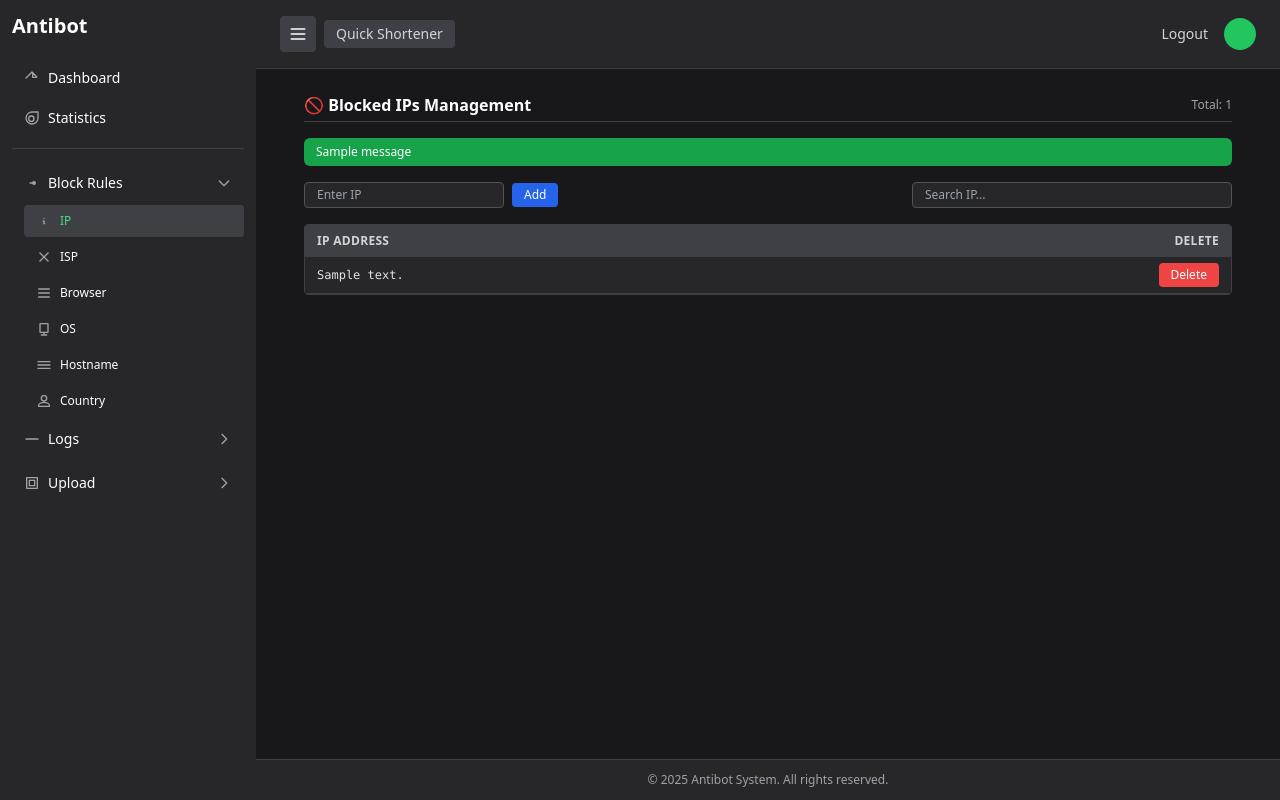
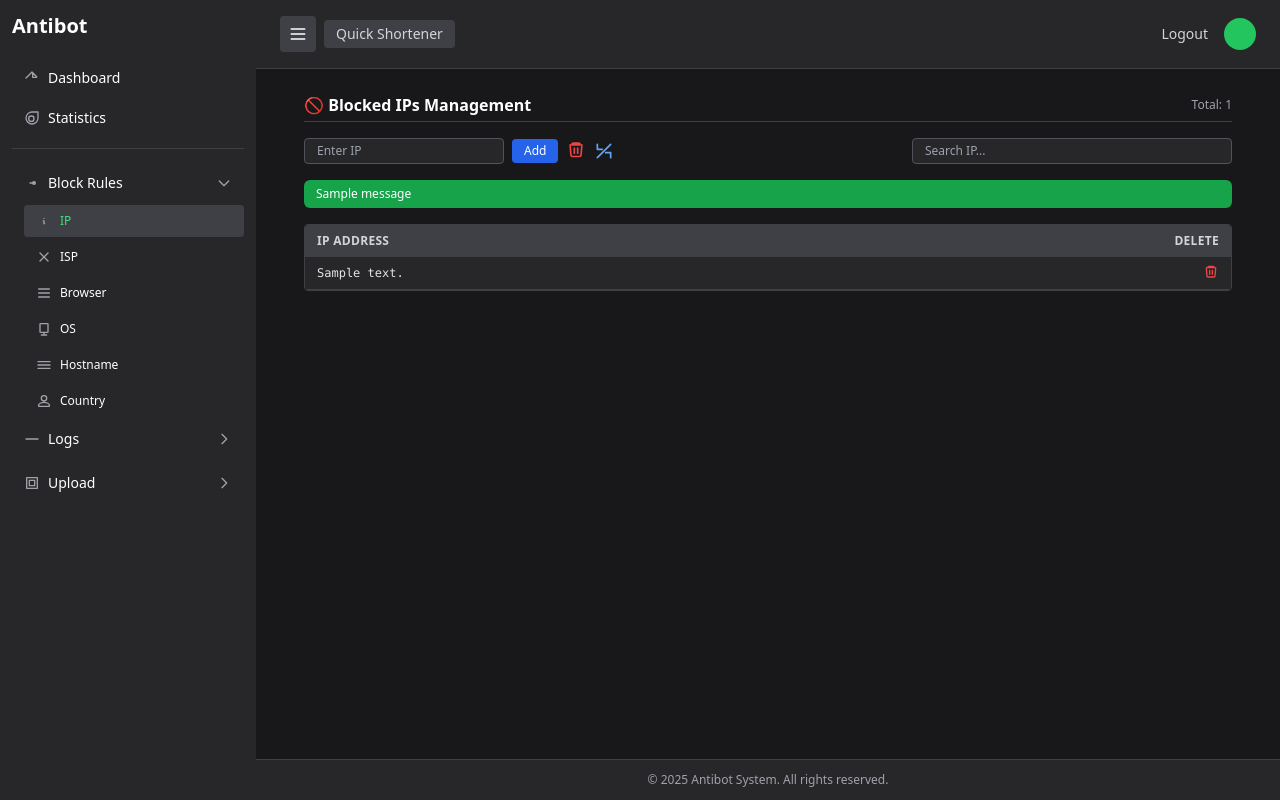
Before and after one commit to nobodycp/antibot, a Django app: page /dashboard/blocked-ips/ in a window 1280 px wide. Run offline with Django 4.2, Linux system fonts and the light colour scheme; a user stored in the database is signed in; tables that the repository leaves empty hold one stand-in row (values such as "Sample post"); one stand-in notice (Sample message) is shown; some libraries are stand-ins or nearby versions.

Commit message:
🔁 Sync local changes to GitHub (2025-06-02 06:40:29)

```diff
--- a/templates/blocked_ips.html
+++ b/templates/blocked_ips.html
@@ -9,25 +9,11 @@
     <span class="text-xs font-normal text-zinc-400">Total: {{ blocked_ips|length }}</span>
   </h1>
 
-  <!-- Feedback Messages -->
-  {% if messages %}
-    <div class="space-y-2 mb-4">
-      {% for message in messages %}
-        <div class="px-3 py-1.5 rounded-md text-xs {{ message.tags }}
-                    {% if message.tags == 'success' %}bg-green-600 text-white
-                    {% elif message.tags == 'warning' %}bg-yellow-600 text-white
-                    {% elif message.tags == 'error' %}bg-red-600 text-white
-                    {% endif %}">
-          {{ message }}
-        </div>
-      {% endfor %}
-    </div>
-  {% endif %}
-
-  <!-- Input Row -->
+  <!-- Controls Row -->
   <div class="flex flex-col md:flex-row md:items-center md:justify-between gap-2 mb-4">
+    <div class="flex items-center gap-2">
       <!-- Add IP Form -->
-    <form method="post" class="flex flex-wrap items-center gap-2">
+      <form method="post" class="flex flex-wrap items-center gap-2" hx-post="{% url 'blocked_ips' %}" hx-target="#blocked-ips-wrapper" hx-swap="outerHTML">
         {% csrf_token %}
         <input type="text" name="ip_address" placeholder="Enter IP"
                class="px-3 py-1 bg-zinc-800 border border-zinc-600 rounded text-xs text-white focus:outline-none focus:ring-1 focus:ring-blue-500" />
@@ -35,49 +21,101 @@
                 class="bg-blue-600 hover:bg-blue-700 text-white px-3 py-1 rounded text-xs">Add</button>
       </form>
 
+      <!-- Delete All Button -->
+      <form method="post" hx-post="{% url 'blocked_ips' %}" hx-target="#blocked-ips-wrapper" hx-swap="outerHTML">
+        {% csrf_token %}
+        <input type="hidden" name="delete_all" value="1">
+        <div class="relative group">
+          <button type="submit" class="text-red-500 hover:text-red-700" onclick="return confirmDeleteAll(event);">
+            <svg xmlns="http://www.w3.org/2000/svg" class="w-5 h-5" fill="none" viewBox="0 0 24 24" stroke="currentColor" stroke-width="2">
+              <title>Delete All</title>
+              <path stroke-linecap="round" stroke-linejoin="round" d="M19 7l-.867 12.142A2 2 0 0116.138 21H7.862a2 2 0 01-1.995-1.858L5 7m5 4v6m4-6v6M9 7h6m2 0a2 2 0 00-2-2H9a2 2 0 00-2 2h10z" />
+            </svg>
+          </button>
+        </div>
+      </form>
+
+      <!-- Refresh Button -->
+      <div class="relative group">
+        <a href="#" hx-get="{% url 'blocked_ips_partial' %}" hx-target="#blocked-ips-wrapper" hx-swap="outerHTML" class="text-blue-400 hover:text-blue-600">
+          <svg title="Refresh" xmlns="http://www.w3.org/2000/svg" class="w-5 h-5" fill="none" viewBox="0 0 24 24" stroke="currentColor" stroke-width="2">
+            <path stroke-linecap="round" stroke-linejoin="round" d="M4 4v6h6M20 20v-6h-6M4 20l16-16" />
+          </svg>
+        </a>
+      </div>
+    </div>
+
     <!-- Search Bar -->
     <input type="text" placeholder="Search IP..." onkeyup="filterIPs(this)"
            class="px-3 py-1 bg-zinc-800 border border-zinc-600 rounded text-xs text-white w-full md:max-w-xs focus:outline-none focus:ring-1 focus:ring-purple-500" />
   </div>
 
-  <!-- IP Table -->
+  <!-- Wrapper for messages + table -->
+<div id="blocked-ips-wrapper">
+  {% if messages %}
+  <div id="htmx-messages" class="space-y-2 mb-4">
+    {% for message in messages %}
+  {% if message.tags == 'success' and 'deleted' in message.message|lower %}
+    <div class="px-3 py-1.5 rounded-md text-xs bg-red-600 text-white">
+      {{ message }}
+    </div>
+  {% elif message.tags == 'success' %}
+    <div class="px-3 py-1.5 rounded-md text-xs bg-green-600 text-white">
+      {{ message }}
+    </div>
+  {% elif message.tags == 'warning' %}
+    <div class="px-3 py-1.5 rounded-md text-xs bg-yellow-500 text-white">
+      {{ message }}
+    </div>
+  {% elif message.tags == 'error' %}
+    <div class="px-3 py-1.5 rounded-md text-xs bg-red-600 text-white">
+      {{ message }}
+    </div>
+  {% else %}
+    <div class="px-3 py-1.5 rounded-md text-xs bg-zinc-700 text-white">
+      {{ message }}
+    </div>
+  {% endif %}
+{% endfor %}
+  </div>
+{% endif %}
   <div class="rounded overflow-hidden border border-zinc-700">
-    <table id="ip-table" class="w-full bg-zinc-800 text-xs">
+    <table class="w-full bg-zinc-800 text-xs">
       <thead class="bg-zinc-700 text-left text-zinc-300 uppercase tracking-wide">
         <tr>
           <th class="px-3 py-2">IP Address</th>
           <th class="px-3 py-2 text-right">Delete</th>
         </tr>
       </thead>
-      <tbody>
-        {% for ip in blocked_ips %}
-        <tr class="border-b border-zinc-700 hover:bg-zinc-700/30">
-          <td class="px-3 py-1.5 text-zinc-200 font-mono text-xs">{{ ip.ip_address }}</td>
-          <td class="px-3 py-1.5 text-right">
-            <form method="post" class="inline">
-              {% csrf_token %}
-              <input type="hidden" name="delete_id" value="{{ ip.id }}">
-              <button type="submit"
-                      class="bg-red-500 hover:bg-red-600 text-white px-3 py-1 text-xs rounded">
-                Delete
-              </button>
-            </form>
-          </td>
-        </tr>
-        {% empty %}
-        <tr>
-          <td colspan="2" class="px-3 py-4 text-zinc-400 text-center">No blocked IPs found.</td>
-        </tr>
-        {% endfor %}
-      </tbody>
+      {% include "partials/blocked_ips_table.html" %}
     </table>
   </div>
 </div>
 
+
+
+<!-- HTMX message handling -->
+<script>
+  function confirmDeleteAll(e) {
+    if (!confirm("Are you sure you want to delete all IPs?")) {
+      e.preventDefault();
+      return false;
+    }
+  }
+  document.addEventListener('htmx:afterSwap', function (e) {
+    if (e.target.id === 'blocked-ips-wrapper') {
+      setTimeout(() => {
+        const msgBox = document.getElementById("htmx-messages");
+        if (msgBox) msgBox.innerHTML = '';
+      }, 3000);
+    }
+  });
+</script>
+
 <script>
 function filterIPs(input) {
   const filter = input.value.toLowerCase();
-  const rows = document.querySelectorAll("#ip-table tbody tr");
+  const rows = document.querySelectorAll("#ip-table-body tr");
   rows.forEach(row => {
     const ip = row.querySelector("td").textContent.toLowerCase();
     row.style.display = ip.includes(filter) ? "" : "none";
--- /dev/null
+++ b/templates/partials/blocked_ips_table.html
@@ -0,0 +1,28 @@
+<tbody id="ip-table-body">
+  {% for ip in blocked_ips %}
+  <tr class="border-b border-zinc-700 hover:bg-zinc-700/30">
+    <td class="px-3 py-1.5 text-zinc-200 font-mono text-xs">{{ ip.ip_address }}</td>
+    <td class="px-3 py-1.5 text-right">
+      <form method="post" class="inline"
+            hx-post="{% url 'blocked_ips' %}"
+            hx-target="#blocked-ips-wrapper"
+            hx-swap="outerHTML">
+        {% csrf_token %}
+        <input type="hidden" name="delete_id" value="{{ ip.id }}">
+        <button type="submit" class="text-red-500 hover:text-red-700">
+          <svg xmlns="http://www.w3.org/2000/svg" class="w-4 h-4" fill="none"
+               viewBox="0 0 24 24" stroke="currentColor" stroke-width="2">
+            <title>Delete</title>
+            <path stroke-linecap="round" stroke-linejoin="round"
+                  d="M19 7l-.867 12.142A2 2 0 0116.138 21H7.862a2 2 0 01-1.995-1.858L5 7m5 4v6m4-6v6M9 7h6m2 0a2 2 0 00-2-2H9a2 2 0 00-2 2h10z" />
+          </svg>
+        </button>
+      </form>
+    </td>
+  </tr>
+  {% empty %}
+  <tr>
+    <td colspan="2" class="px-3 py-4 text-zinc-400 text-center">No blocked IPs found.</td>
+  </tr>
+  {% endfor %}
+</tbody>
--- a/tracker/urls.py
+++ b/tracker/urls.py
@@ -1,6 +1,6 @@
 from django.urls import path
 from .views import LogVisitorAPIView
-from .views import dashboard_view, dinger_ip_view, delete_log, denied_logs_table, denied_logs_view, allowed_logs_table, home_redirect, blocked_ips_view, blocked_isp_view, blocked_os_view, blocked_browser_view,allowed_logs_view, allowed_country_view, blocked_hostname_view
+from .views import dashboard_view,blocked_ips_partial, blocked_ips_table, dinger_ip_view, delete_log, denied_logs_table, denied_logs_view, allowed_logs_table, home_redirect, blocked_ips_view, blocked_isp_view, blocked_os_view, blocked_browser_view,allowed_logs_view, allowed_country_view, blocked_hostname_view
 from uploader.views import uploader_files_view
 
 urlpatterns = [
@@ -8,6 +8,9 @@
     path('dashboard/', dashboard_view, name='dashboard'),
     path('', home_redirect),  # يحوّل / إلى /dashboard/
     path('dashboard/blocked-ips/', blocked_ips_view, name='blocked_ips'),
+    path('dashboard/blocked-ips/table/', blocked_ips_table, name='blocked_ips_table'),
+    path('dashboard/blocked-ips/partial/', blocked_ips_partial, name='blocked_ips_partial'),
+
     path('dashboard/blocked-isp/', blocked_isp_view, name='blocked_isp'),
     path('dashboard/blocked-os/', blocked_os_view, name='blocked_os'),
     path('dashboard/blocked-browser/', blocked_browser_view, name='blocked_browser'),
@@ -15,10 +18,10 @@
     path('dashboard/blocked-hostname/', blocked_hostname_view, name='blocked_hostname'),
     path('dashboard/allowed-logs/', allowed_logs_view, name='allowed_logs'),
     path('dashboard/allowed-logs/table/', allowed_logs_table, name='allowed_logs_table'),
+    path("dashboard/allowed-logs/delete/<int:pk>/", delete_log, name="delete_log"),
     path('dashboard/denied-logs/', denied_logs_view, name='denied_logs'),
     path('dashboard/denied-logs/table/', denied_logs_table, name='denied_logs_table'),
     path('dashboard/dinger-ip/', dinger_ip_view, name='dinger_ip'),
     path('dashboard/upload-files/', uploader_files_view, name='uploader_files'),
-    path("dashboard/allowed-logs/delete/<int:pk>/", delete_log, name="delete_log"),
 
 ]
--- a/tracker/views.py
+++ b/tracker/views.py
@@ -21,37 +21,58 @@
 @login_required
 def dashboard_view(request):
     return render(request, 'dashboard.html')
+
+@login_required
 @login_required
 def blocked_ips_view(request):
     if request.method == 'POST':
         ip = request.POST.get('ip_address')
         delete_id = request.POST.get('delete_id')
+        delete_all = request.POST.get('delete_all')
 
-        # إضافة IP
         if ip:
+            ip = ip.strip()
             if not BlockedIP.objects.filter(ip_address=ip).exists():
                 BlockedIP.objects.create(ip_address=ip)
-                messages.success(request, f"Blocked IP: {ip}")
+                messages.success(request, f"✅ IP {ip} added successfully.")
             else:
-                messages.warning(request, f"{ip} is already blocked.")
-
-        # حذف IP
+                messages.warning(request, f"⚠️ IP {ip} already exists.")
         elif delete_id:
             try:
-                ip_obj = BlockedIP.objects.get(id=delete_id)
-                ip_obj.delete()
-                messages.success(request, f"Deleted IP: {ip_obj.ip_address}")
+                obj = BlockedIP.objects.get(id=delete_id)
+                messages.error(request, f"🗑️ IP {obj.ip_address} deleted.")
+                obj.delete()
             except BlockedIP.DoesNotExist:
-                messages.error(request, "IP not found.")
-
+                messages.error(request, "❌ IP not found.")
+        elif delete_all:
+            count = BlockedIP.objects.count()
+            BlockedIP.objects.all().delete()
+            messages.error(request, f"🧹 Deleted {count} IP(s).")
         else:
             messages.error(request, "Invalid action.")
 
-        return redirect('blocked_ips')
+        # HTMX: رجّع الجزء فقط
+        if request.headers.get("HX-Request"):
+            blocked_ips = BlockedIP.objects.all().order_by('-id')
+            return render(request, "partials/blocked_ips_partial.html", {
+                "blocked_ips": BlockedIP.objects.all().order_by('-id'),
+                "messages": messages.get_messages(request)
+            })
+        return redirect("blocked_ips")
 
     blocked_ips = BlockedIP.objects.all().order_by('-id')
-    return render(request, 'blocked_ips.html', {'blocked_ips': blocked_ips})
-
+    return render(request, "blocked_ips.html", {"blocked_ips": blocked_ips})
+@login_required
+def blocked_ips_table(request):
+    blocked_ips = BlockedIP.objects.all().order_by('-id')
+    return render(request, 'partials/blocked_ips_table.html', {'blocked_ips': blocked_ips})
+@login_required
+def blocked_ips_partial(request):
+    blocked_ips = BlockedIP.objects.all().order_by('-id')
+    return render(request, 'partials/blocked_ips_partial.html', {
+        'blocked_ips': blocked_ips,
+        'messages': messages.get_messages(request)
+    })
 @login_required
 def blocked_isp_view(request):
     if request.method == 'POST':
@@ -136,41 +157,6 @@
 
     blocked_browser_list = BlockedBrowser.objects.all().order_by('-id')
     return render(request, 'blocked_browser.html', {'blocked_browser_list': blocked_browser_list})
-
-
-# def get_country_code_flexible(country_name):
-#     corrections = {
-#         "isreal": "israel",
-#         "palastine": "palestine",
-#         "usa": "united states",
-#         "u.s.a": "united states",
-#         "uae": "united arab emirates",
-#         "korea south": "south korea",
-#         "korea north": "north korea",
-#         # أضف المزيد حسب الحاجة
-#     }
-#
-#     normalized = corrections.get(country_name.strip().lower(), country_name.strip().lower())
-#
-#     # محاولة مطابقة دقيقة
-#     for country in pycountry.countries:
-#         if (
-#             country.name.lower() == normalized or
-#             getattr(country, 'official_name', '').lower() == normalized or
-#             getattr(country, 'common_name', '').lower() == normalized
-#         ):
-#             return country.alpha_2.lower()
-#
-#     # محاولة مطابقة جزئية
-#     for country in pycountry.countries:
-#         if (
-#             normalized in country.name.lower() or
-#             normalized in getattr(country, 'official_name', '').lower() or
-#             normalized in getattr(country, 'common_name', '').lower()
-#         ):
-#             return country.alpha_2.lower()
-#
-#     return None
 
 @login_required
 def allowed_country_view(request):
```
Also changed, not shown: templates/partials/Blocked_Ips_HTMX_Documentation.md (added, +5 -0 lines), templates/partials/Blocked_Ips_HTMX_Documentation_Final.md (added, +6 -0 lines), templates/partials/blocked_ips_messages.html (added, +13 -0 lines), templates/partials/blocked_ips_partial.html (added, +14 -0 lines). Lines whose indentation alone changed are shown as unchanged.
